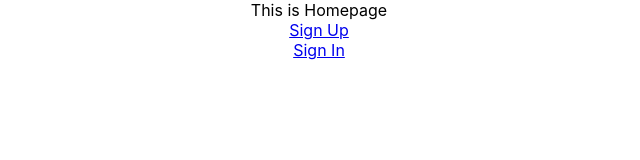
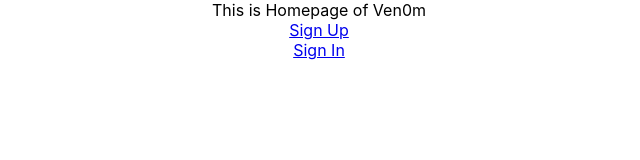
Before and after one commit to Bkrish6398/entertainment_hub, a React (Create React App) app in the folder client/: page / in a window 1280 px wide. Shown: the top 160 px of the page, without its empty margins (321-961 px from the left). Built offline with nearby package versions, Linux system fonts and the light colour scheme; no server answers.

Commit message:
render based on auth

```diff
--- a/client/src/Components/HomePage.js
+++ b/client/src/Components/HomePage.js
@@ -24,7 +24,8 @@ function HomePage() {
 
   return (
     <div>
-      This is Homepage
+      <div>This is Homepage of Ven0m</div>
+      <div>{isAuthenticated === true ? "You are loggedin" : ""}</div>
       {isAuthenticated === false ? (
         <div>
           <nav>
--- a/client/src/Components/SignInPage.js
+++ b/client/src/Components/SignInPage.js
@@ -53,6 +53,11 @@ function SignInPage() {
           setIsAuthenticated(false);
           alert("Username or Password doesn't match");
         }
+        if (resP.data.message === "Authentication failed") {
+          setIsAuthenticated(false);
+          alert("User account does't exist, please create an account");
+          navigate("/signup");
+        }
       })
       .catch((err) => {
         console.log("unable to login...", err);
```
